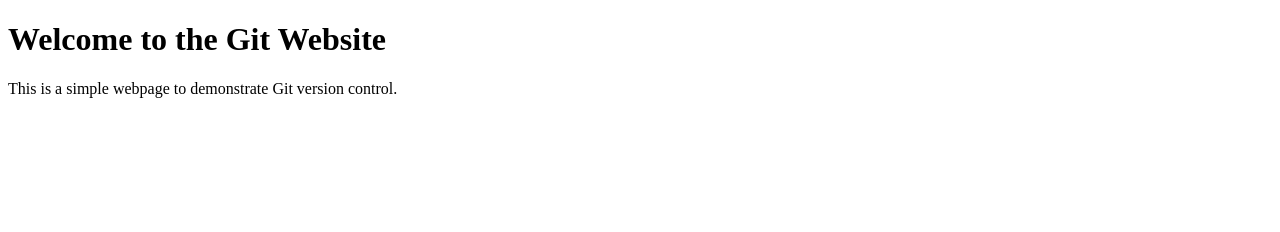
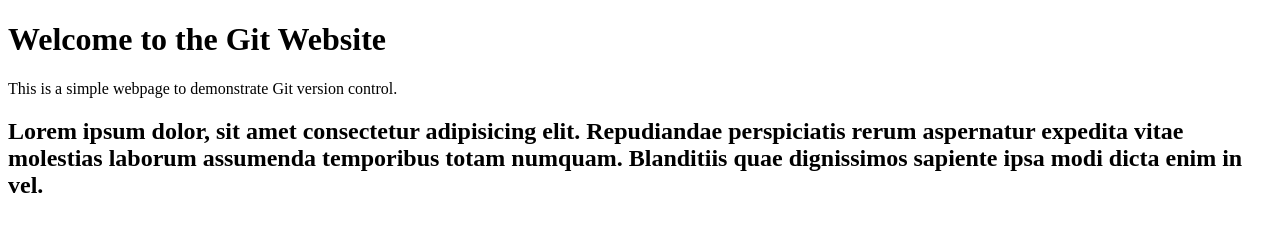
Before and after one commit to sudhanshu120012/learn-git, a plain HTML site: page index.html in a window 1280 px wide. Drawn offline with Linux system fonts and the light colour scheme.

Commit message:
changed index.html

```diff
--- a/index.html
+++ b/index.html
@@ -8,5 +8,6 @@
 <body>
     <h1>Welcome to the Git Website</h1>
     <p>This is a simple webpage to demonstrate Git version control.</p>
+    <h2> Lorem ipsum dolor, sit amet consectetur adipisicing elit. Repudiandae perspiciatis rerum aspernatur expedita vitae molestias laborum assumenda temporibus totam numquam. Blanditiis quae dignissimos sapiente ipsa modi dicta enim in vel.</h2>
 </body>
 </html>
```
